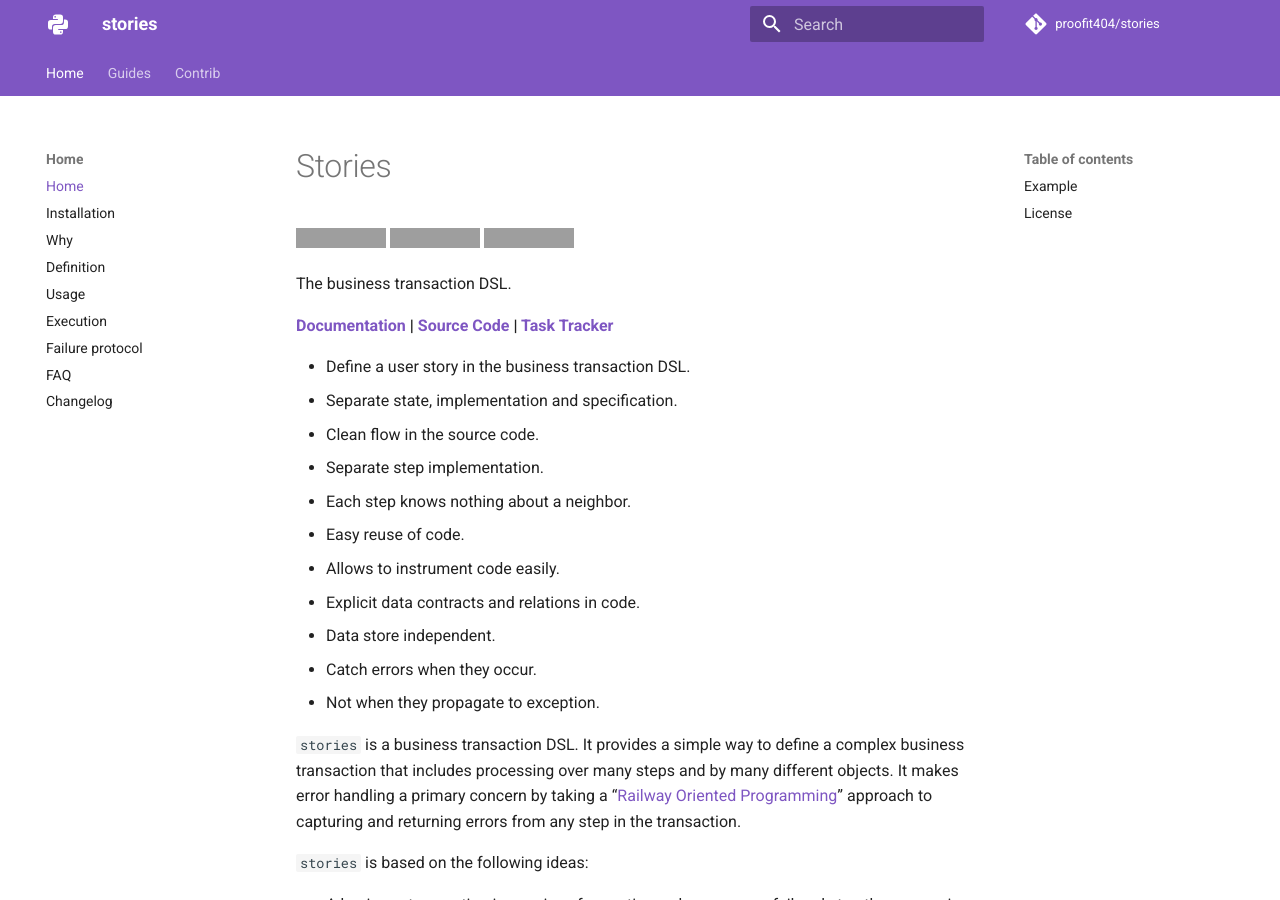
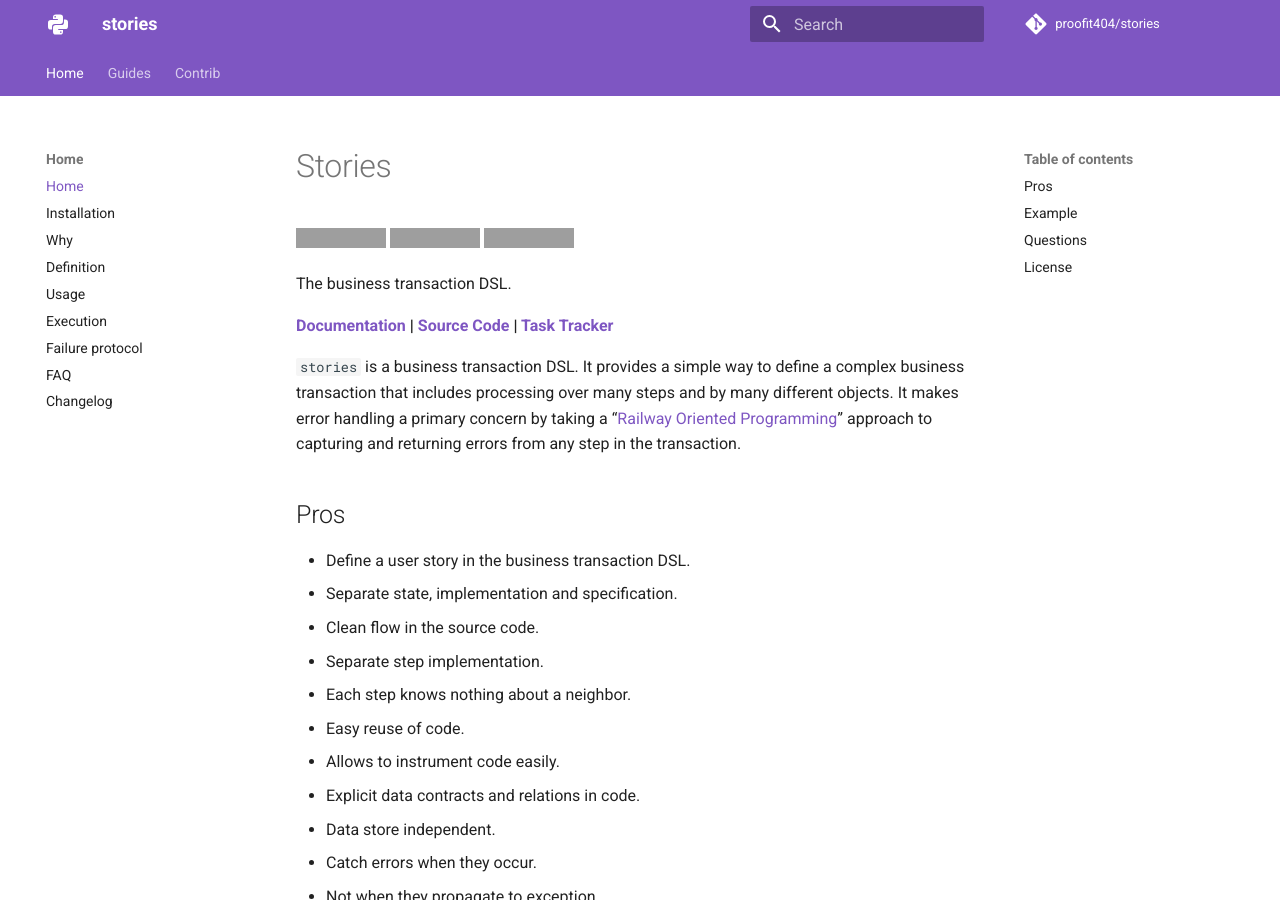
Before and after one commit to proofit404/stories, an MkDocs documentation site: the page built from docs/index.md, in a window 1280 px wide and 900 px high. Built offline with MkDocs 1.6.1 and Material for MkDocs 9.7.7, drawn with Linux system fonts in a browser that asks for light colours; comment, search, counter and statistics services are not loaded; some of the changed lines change nothing that is shown; some of the changed text lies outside the part shown; grey boxes are pictures that could not be loaded.

Commit message:
docs: asking questions on the task tracker

```diff
--- a/docs/index.md
+++ b/docs/index.md
@@ -7,6 +7,15 @@
 The business transaction DSL.
 
 **[Documentation](https://proofit404.github.io/stories/) | [Source Code](https://github.com/proofit404/stories) | [Task Tracker](https://github.com/proofit404/stories/issues)**
+
+`stories` is a business transaction DSL. It provides a simple way to
+define a complex business transaction that includes processing over
+many steps and by many different objects. It makes error handling a
+primary concern by taking a “[Railway Oriented
+Programming](http://fsharpforfunandprofit.com/rop/)” approach to
+capturing and returning errors from any step in the transaction.
+
+## Pros
 
 - Define a user story in the business transaction DSL.
 - Separate state, implementation and specification.
@@ -19,13 +28,6 @@
 - Data store independent.
 - Catch errors when they occur.
 - Not when they propagate to exception.
-
-`stories` is a business transaction DSL. It provides a simple way to
-define a complex business transaction that includes processing over
-many steps and by many different objects. It makes error handling a
-primary concern by taking a “[Railway Oriented
-Programming](http://fsharpforfunandprofit.com/rop/)” approach to
-capturing and returning errors from any step in the transaction.
 
 `stories` is based on the following ideas:
 
@@ -148,6 +150,10 @@
 This code style allow you clearly separate actual business scenario from
 implementation details.
 
+## Questions
+
+If you have any questions, feel free to create an issue in our [Task Tracker](https://github.com/proofit404/stories/issues). We have the [question label](https://github.com/proofit404/stories/issues?q=is%3Aopen+is%3Aissue+label%3Aquestion) exactly for this purpose.
+
 ## License
 
 Stories library is offered under the two clause BSD license.
```
